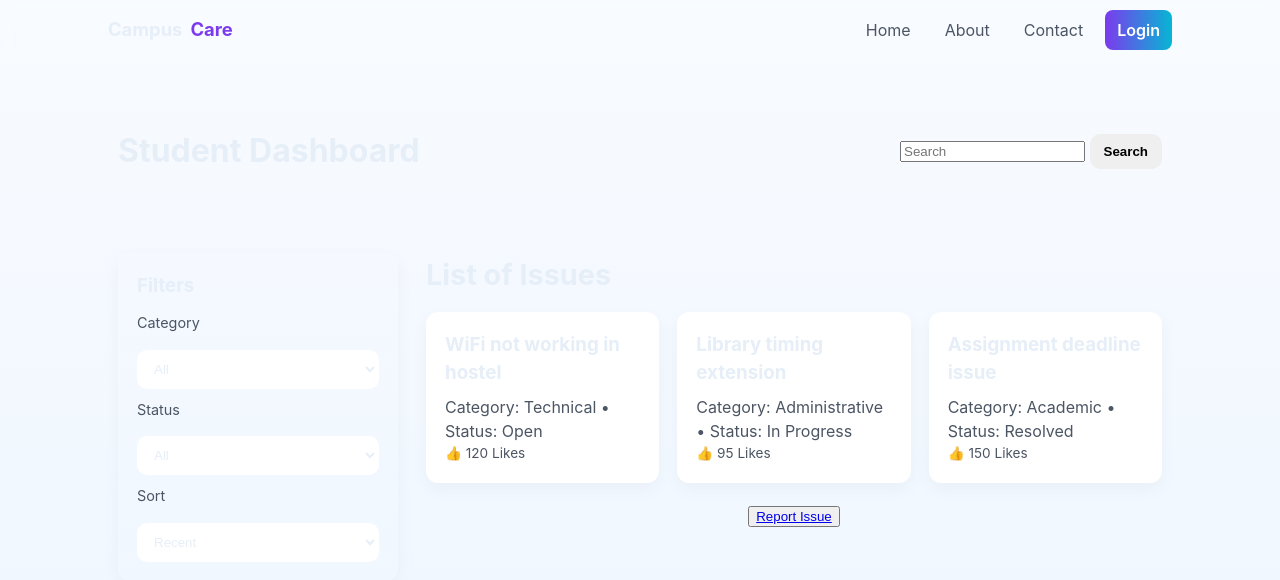
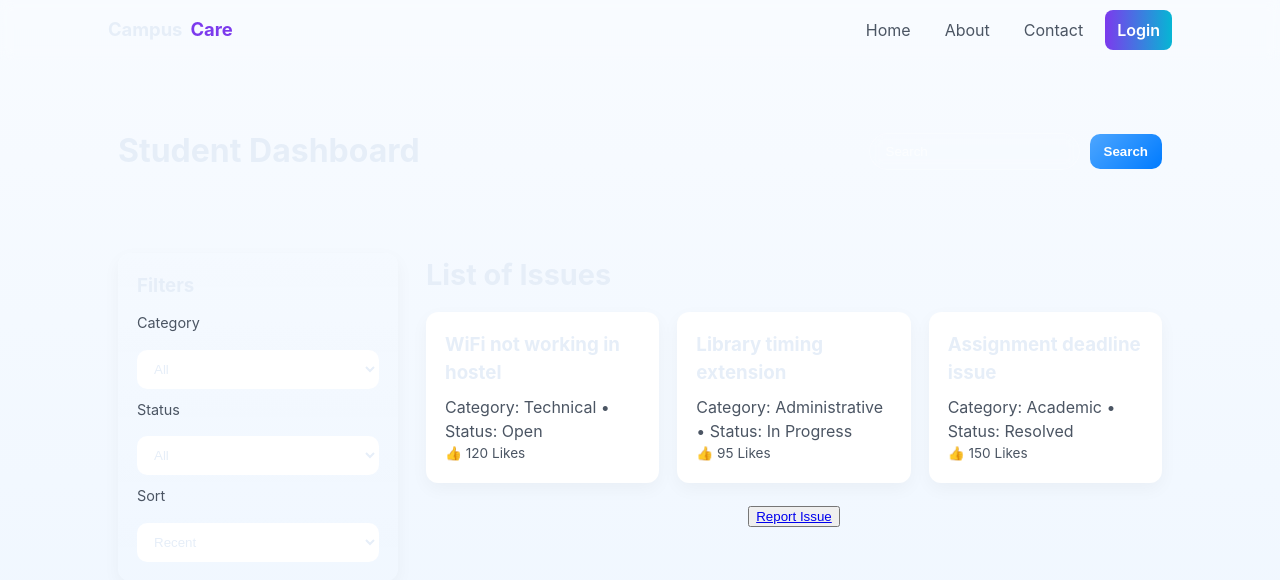
Before and after one commit to Abhi-ml07/CampusCare, a Flask app: page /dashboard in a window 1280 px wide. Shown: the top 580 px of the page. Run offline with Flask 3, Linux system fonts and the light colour scheme; some libraries are stand-ins or nearby versions.

Commit message:
Update style.css

```diff
--- a/static/style.css
+++ b/static/style.css
@@ -44,13 +44,69 @@ body{
 .nav-links{display:flex;align-items:center;gap:10px;list-style:none;margin:0;padding:0}
 .nav-links li{margin:0}
 .nav-links a{color:var(--muted);text-decoration:none;padding:8px 12px;border-radius:8px;transition:background var(--transition),color var(--transition)}
-.nav-links a:hover{color:#fff;background:linear-gradient(90deg,rgba(255,255,255,0.03),transparent)}
+.nav-links a:hover{color:#fff;background:linear-gradient(90deg,rgba(255, 255, 255, 0.03),transparent)}
 .nav-links .welcome{color:var(--muted);padding:8px 12px}
 .btn.login{padding:8px 12px;border-radius:8px;background:linear-gradient(90deg,var(--accent),var(--accent-2));color:#fff;border:none}
 .btn.logout{padding:8px 12px;border-radius:8px;background:transparent;border:1px solid rgba(255,255,255,0.06);color:var(--muted)}
 
 /* add subtle background on scroll (optional JS can toggle `.scrolled`) */
 .navbar.scrolled{box-shadow:0 8px 30px rgba(2,6,23,0.5);background:linear-gradient(180deg,rgba(2,6,23,0.35),rgba(2,6,23,0.12))}
+
+
+/*searb bar */
+/* Search Form Container */
+.d-flex[role="search"] {
+    display: flex;
+    align-items: center;
+    gap: 10px;
+}
+
+/* Input Styling */
+.form-control {
+    border-radius: 30px;
+    padding: 10px 16px;
+    border: 1px solid rgba(255,255,255,0.2);
+    background: rgba(255,255,255,0.08);
+    color: #fff;
+    outline: none;
+    transition: all 0.3s ease;
+    backdrop-filter: blur(6px);
+}
+
+/* Placeholder */
+.form-control::placeholder {
+    color: rgba(255,255,255,0.6);
+}
+
+/* Focus Effect */
+.form-control:focus {
+    border-color: #4da6ff;
+    box-shadow: 0 0 8px rgba(77,166,255,0.6);
+    background: rgba(255,255,255,0.12);
+}
+
+/* Button Styling */
+.btn-outline-success {
+    border-radius: 30px;
+    padding: 10px 18px;
+    border: none;
+    background: linear-gradient(135deg, #4da6ff, #007bff);
+    color: #fff;
+    transition: all 0.3s ease;
+}
+
+/* Hover Effect */
+.btn-outline-success:hover {
+    background: linear-gradient(135deg, #3399ff, #0066cc);
+    transform: translateY(-1px);
+}
+
+/* Click Effect */
+.btn-outline-success:active {
+    transform: scale(0.95);
+}
+
+
 
 /* Hero */
 .hero{display:grid;grid-template-columns:1fr 360px;gap:28px;align-items:start;padding:38px 0}
@@ -85,8 +141,7 @@ label{display:block;color:var(--muted);font-size:0.9rem;margin-bottom:6px}
 .forgot-link:hover{color:#fff}
 .btn-sign{width:56px;height:48px;border-radius:14px;padding:0 14px;background:linear-gradient(135deg,var(--accent),var(--accent-2));box-shadow:0 10px 30px rgba(124,58,237,0.18);color:#fff;border:none;display:inline-flex;align-items:center;justify-content:center;font-weight:700}
 
-/*register*/
-.create-form{max-width:520px;margin:36px auto}
+/*register-specific tweaks*/
 
 
 /* Tables */
```
